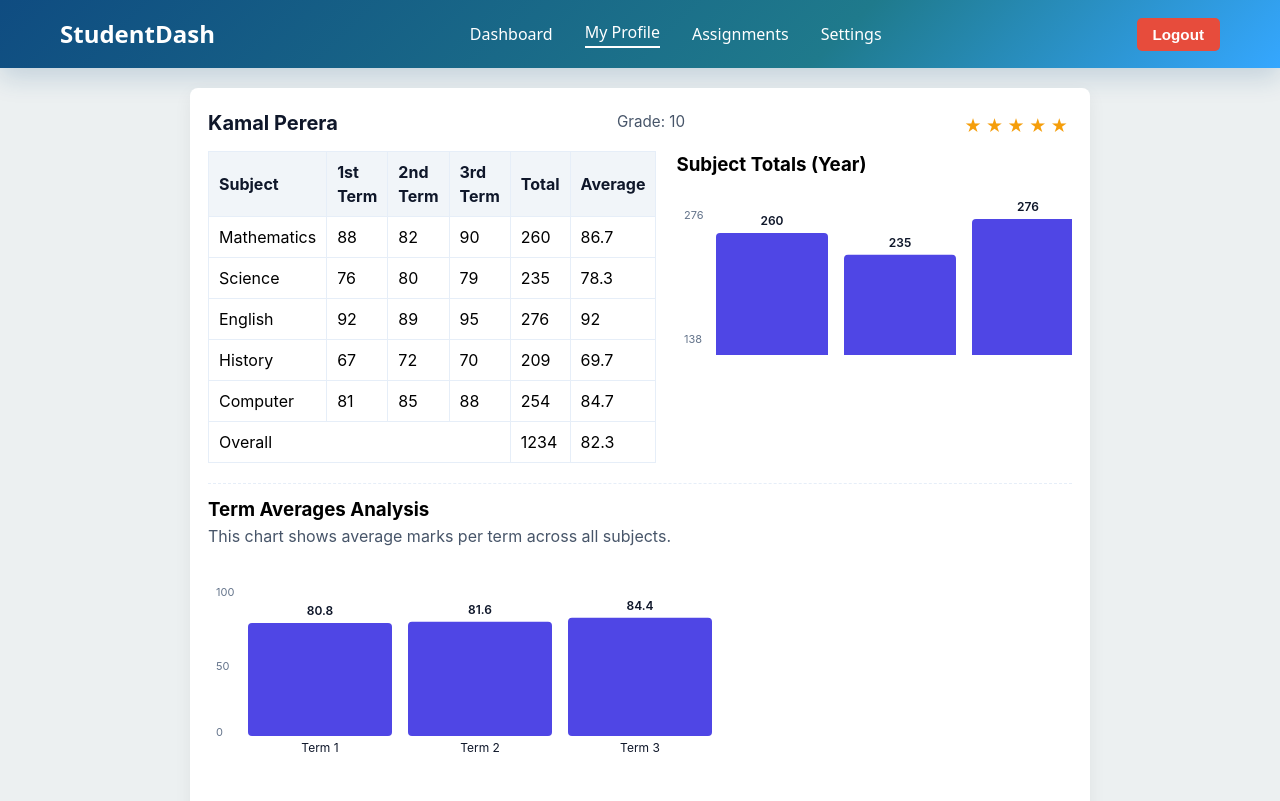
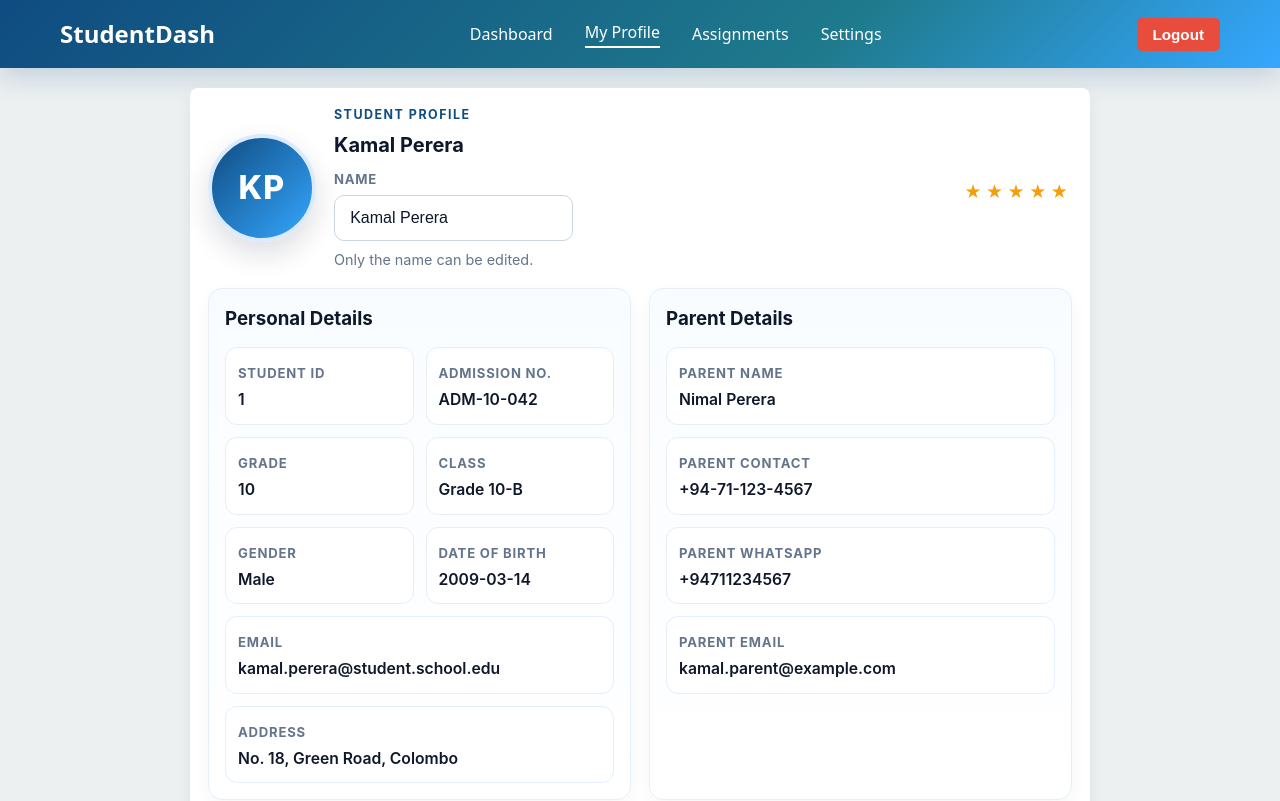
Before and after one commit to Lalindu0923/githubTester, a React (Vite) app in the folder studentDashboard/: page /profile in a window 1280 px wide. Shown: the top 801 px of the page. Built offline with nearby package versions, Linux system fonts and the light colour scheme.

Commit message:
feat: expand student profile details

```diff
--- a/studentDashboard/src/components/Student.jsx
+++ b/studentDashboard/src/components/Student.jsx
@@ -1,39 +1,47 @@
-import React from "react";
-import "../styles/Student.css";
+import React, { useEffect, useMemo, useState } from 'react'
+import '../styles/Student.css'
 
-// Simple Student component showing three-term marks per subject,
-// totals/averages, and two analysis charts (subject totals, term averages).
+// Student profile view with editable name and read-only personal / parent details.
 
 const sampleStudent = {
   id: 1,
-  name: "Kamal Perera",
-  grade: "10",
+  name: 'Kamal Perera',
+  grade: '10',
+  gender: 'Male',
+  dob: '2009-03-14',
+  admissionNumber: 'ADM-10-042',
+  className: 'Grade 10-B',
+  address: 'No. 18, Green Road, Colombo',
+  email: 'kamal.perera@student.school.edu',
+  parentName: 'Nimal Perera',
   parentContact: '+94-71-123-4567',
   parentWhatsApp: '+94711234567',
   parentEmail: 'kamal.parent@example.com',
+  rating: 5,
+  profilePicture: '',
   subjects: [
-    { name: "Mathematics", marks: { term1: 88, term2: 82, term3: 90 } },
-    { name: "Science", marks: { term1: 76, term2: 80, term3: 79 } },
-    { name: "English", marks: { term1: 92, term2: 89, term3: 95 } },
-    { name: "History", marks: { term1: 67, term2: 72, term3: 70 } },
-    { name: "Computer", marks: { term1: 81, term2: 85, term3: 88 } }
+    { name: 'Mathematics', marks: { term1: 88, term2: 82, term3: 90 } },
+    { name: 'Science', marks: { term1: 76, term2: 80, term3: 79 } },
+    { name: 'English', marks: { term1: 92, term2: 89, term3: 95 } },
+    { name: 'History', marks: { term1: 67, term2: 72, term3: 70 } },
+    { name: 'Computer', marks: { term1: 81, term2: 85, term3: 88 } }
   ]
-};
+}
 
 function SimpleBarChart({ data, width = 600, height = 300, labelKey = 'value' }) {
-  const padding = 40;
-  const chartWidth = width - padding * 2;
-  const chartHeight = height - padding * 2;
-  const maxValue = Math.max(100, ...data.map((d) => d[labelKey]));
-  const barWidth = chartWidth / data.length - 16;
+  const padding = 40
+  const chartWidth = width - padding * 2
+  const chartHeight = height - padding * 2
+  const maxValue = Math.max(100, ...data.map((d) => d[labelKey]))
+  const barWidth = chartWidth / data.length - 16
 
   return (
     <svg className="student-chart" width={width} height={height}>
       <rect x="0" y="0" width={width} height={height} fill="transparent" />
       {data.map((d, i) => {
-        const x = padding + i * (barWidth + 16);
-        const barHeight = (d[labelKey] / maxValue) * chartHeight;
-        const y = padding + (chartHeight - barHeight);
+        const x = padding + i * (barWidth + 16)
+        const barHeight = (d[labelKey] / maxValue) * chartHeight
+        const y = padding + (chartHeight - barHeight)
         return (
           <g key={d.name}>
             <rect x={x} y={y} width={barWidth} height={barHeight} fill="#4f46e5" rx="4">
@@ -52,11 +60,25 @@ function SimpleBarChart({ data, width = 600, height = 300, labelKey = 'value' })
       <text x={8} y={padding + chartHeight / 2 + 4} className="axis-label">{Math.round(maxValue / 2)}</text>
       <text x={8} y={padding} className="axis-label">{maxValue}</text>
     </svg>
-  );
+  )
 }
 
 export default function Student({ student = sampleStudent }) {
-  // compute per-subject totals and averages
+  const [editableName, setEditableName] = useState(student.name)
+
+  useEffect(() => {
+    setEditableName(student.name)
+  }, [student])
+
+  const initials = useMemo(() => {
+    return editableName
+      .split(' ')
+      .filter(Boolean)
+      .slice(0, 2)
+      .map((part) => part[0]?.toUpperCase())
+      .join('')
+  }, [editableName])
+
   const renderStars = (rating = 0) => {
     const max = 5
     const stars = []
@@ -70,43 +92,128 @@ export default function Student({ student = sampleStudent }) {
     return <div className="student-review">{stars}</div>
   }
   const subjectsWithTotals = student.subjects.map((s) => {
-    const t1 = Number(s.marks.term1 || 0);
-    const t2 = Number(s.marks.term2 || 0);
-    const t3 = Number(s.marks.term3 || 0);
-    const total = t1 + t2 + t3;
-    const average = Math.round((total / 3) * 10) / 10;
-    return { name: s.name, term1: t1, term2: t2, term3: t3, total, average };
-  });
+    const t1 = Number(s.marks.term1 || 0)
+    const t2 = Number(s.marks.term2 || 0)
+    const t3 = Number(s.marks.term3 || 0)
+    const total = t1 + t2 + t3
+    const average = Math.round((total / 3) * 10) / 10
+    return { name: s.name, term1: t1, term2: t2, term3: t3, total, average }
+  })
 
-  const overallTotal = subjectsWithTotals.reduce((s, x) => s + x.total, 0);
-  const overallAverage = Math.round((overallTotal / (subjectsWithTotals.length * 3)) * 10) / 10;
+  const overallTotal = subjectsWithTotals.reduce((s, x) => s + x.total, 0)
+  const overallAverage = Math.round((overallTotal / (subjectsWithTotals.length * 3)) * 10) / 10
 
-  // term-wise averages across subjects
   const termTotals = subjectsWithTotals.reduce(
     (acc, s) => {
-      acc.term1 += s.term1;
-      acc.term2 += s.term2;
-      acc.term3 += s.term3;
-      return acc;
+      acc.term1 += s.term1
+      acc.term2 += s.term2
+      acc.term3 += s.term3
+      return acc
     },
     { term1: 0, term2: 0, term3: 0 }
-  );
+  )
 
   const termAverages = [
     { name: 'Term 1', value: Math.round((termTotals.term1 / subjectsWithTotals.length) * 10) / 10 },
     { name: 'Term 2', value: Math.round((termTotals.term2 / subjectsWithTotals.length) * 10) / 10 },
     { name: 'Term 3', value: Math.round((termTotals.term3 / subjectsWithTotals.length) * 10) / 10 }
-  ];
+  ]
 
-  const subjectTotalsForChart = subjectsWithTotals.map((s) => ({ name: s.name, value: s.total }));
+  const subjectTotalsForChart = subjectsWithTotals.map((s) => ({ name: s.name, value: s.total }))
 
   return (
     <div className="student-card">
       <header className="student-header">
-        <h2 className="student-name">{student.name}</h2>
-        <div className="student-meta">Grade: {student.grade}</div>
+        <div className="student-profile-hero">
+          <div className="student-avatar-wrap">
+            {student.profilePicture ? (
+              <img className="student-avatar" src={student.profilePicture} alt={`${student.name} profile`} />
+            ) : (
+              <div className="student-avatar student-avatar-fallback">{initials}</div>
+            )}
+          </div>
+
+          <div className="student-profile-copy">
+            <p className="profile-kicker">Student Profile</p>
+            <h2 className="student-name">{editableName}</h2>
+            <div className="profile-edit-row">
+              <label className="profile-field">
+                <span>Name</span>
+                <input
+                  type="text"
+                  value={editableName}
+                  onChange={(event) => setEditableName(event.target.value)}
+                  className="profile-input"
+                />
+              </label>
+              <p className="profile-hint">Only the name can be edited.</p>
+            </div>
+          </div>
+        </div>
         {renderStars(student.rating)}
       </header>
+
+      <section className="student-profile-grid">
+        <article className="student-profile-panel">
+          <h3>Personal Details</h3>
+          <div className="profile-details-grid">
+            <div className="profile-detail">
+              <span>Student ID</span>
+              <strong>{student.id}</strong>
+            </div>
+            <div className="profile-detail">
+              <span>Admission No.</span>
+              <strong>{student.admissionNumber || 'ADM-10-042'}</strong>
+            </div>
+            <div className="profile-detail">
+              <span>Grade</span>
+              <strong>{student.grade}</strong>
+            </div>
+            <div className="profile-detail">
+              <span>Class</span>
+              <strong>{student.className || 'Grade 10-B'}</strong>
+            </div>
+            <div className="profile-detail">
+              <span>Gender</span>
+              <strong>{student.gender || 'Male'}</strong>
+            </div>
+            <div className="profile-detail">
+              <span>Date of Birth</span>
+              <strong>{student.dob || '2009-03-14'}</strong>
+            </div>
+            <div className="profile-detail profile-detail-wide">
+              <span>Email</span>
+              <strong>{student.email || 'kamal.perera@student.school.edu'}</strong>
+            </div>
+            <div className="profile-detail profile-detail-wide">
+              <span>Address</span>
+              <strong>{student.address || 'No. 18, Green Road, Colombo'}</strong>
+            </div>
+          </div>
+        </article>
+
+        <article className="student-profile-panel">
+          <h3>Parent Details</h3>
+          <div className="profile-details-grid">
+            <div className="profile-detail profile-detail-wide">
+              <span>Parent Name</span>
+              <strong>{student.parentName || 'Nimal Perera'}</strong>
+            </div>
+            <div className="profile-detail profile-detail-wide">
+              <span>Parent Contact</span>
+              <strong>{student.parentContact}</strong>
+            </div>
+            <div className="profile-detail profile-detail-wide">
+              <span>Parent WhatsApp</span>
+              <strong>{student.parentWhatsApp}</strong>
+            </div>
+            <div className="profile-detail profile-detail-wide">
+              <span>Parent Email</span>
+              <strong>{student.parentEmail}</strong>
+            </div>
+          </div>
+        </article>
+      </section>
 
       <section className="student-details">
         <table className="marks-table">
@@ -153,5 +260,5 @@ export default function Student({ student = sampleStudent }) {
         <SimpleBarChart data={termAverages} width={560} height={220} labelKey="value" />
       </section>
     </div>
-  );
+  )
 }
--- a/studentDashboard/src/styles/Student.css
+++ b/studentDashboard/src/styles/Student.css
@@ -186,7 +186,142 @@
   display: flex;
   justify-content: space-between;
   align-items: center;
+  gap: 16px;
   margin-bottom: 12px;
+}
+
+.student-profile-hero {
+  display: flex;
+  align-items: center;
+  gap: 18px;
+  flex: 1;
+  min-width: 0;
+}
+
+.student-avatar-wrap {
+  flex-shrink: 0;
+}
+
+.student-avatar {
+  width: 108px;
+  height: 108px;
+  border-radius: 50%;
+  object-fit: cover;
+  border: 4px solid #dbeafe;
+  box-shadow: 0 12px 28px rgba(15, 23, 42, 0.14);
+}
+
+.student-avatar-fallback {
+  display: grid;
+  place-items: center;
+  background: linear-gradient(135deg, #0f4c81, #35a7ff);
+  color: #ffffff;
+  font-weight: 800;
+  font-size: 2rem;
+  letter-spacing: 0.04em;
+}
+
+.student-profile-copy {
+  min-width: 0;
+}
+
+.profile-kicker {
+  margin: 0 0 0.3rem;
+  text-transform: uppercase;
+  letter-spacing: 0.12em;
+  color: #0f4c81;
+  font-size: 0.78rem;
+  font-weight: 700;
+}
+
+.profile-edit-row {
+  display: grid;
+  gap: 8px;
+  margin-top: 10px;
+}
+
+.profile-field {
+  display: grid;
+  gap: 6px;
+  max-width: 360px;
+}
+
+.profile-field span,
+.profile-detail span {
+  font-size: 0.82rem;
+  text-transform: uppercase;
+  letter-spacing: 0.06em;
+  color: #64748b;
+  font-weight: 700;
+}
+
+.profile-input {
+  width: 100%;
+  border: 1px solid #cbd5e1;
+  border-radius: 10px;
+  padding: 0.8rem 0.95rem;
+  font-size: 1rem;
+  color: #0f172a;
+  background: #ffffff;
+  outline: none;
+  transition: border-color 0.2s ease, box-shadow 0.2s ease;
+}
+
+.profile-input:focus {
+  border-color: #0f4c81;
+  box-shadow: 0 0 0 3px rgba(15, 76, 129, 0.15);
+}
+
+.profile-hint {
+  margin: 0;
+  color: #64748b;
+  font-size: 0.9rem;
+}
+
+.student-profile-grid {
+  display: grid;
+  grid-template-columns: repeat(2, minmax(0, 1fr));
+  gap: 18px;
+  margin: 18px 0 20px;
+}
+
+.student-profile-panel {
+  border: 1px solid #e6eef8;
+  border-radius: 14px;
+  background: linear-gradient(180deg, #f9fcff, #ffffff);
+  padding: 16px;
+  box-shadow: 0 6px 18px rgba(15, 23, 42, 0.04);
+}
+
+.student-profile-panel h3 {
+  margin: 0 0 14px;
+  color: #0f172a;
+}
+
+.profile-details-grid {
+  display: grid;
+  grid-template-columns: repeat(2, minmax(0, 1fr));
+  gap: 12px;
+}
+
+.profile-detail {
+  background: #ffffff;
+  border: 1px solid #e6eef8;
+  border-radius: 12px;
+  padding: 12px;
+}
+
+.profile-detail strong {
+  display: block;
+  margin-top: 4px;
+  color: #0f172a;
+  font-size: 0.98rem;
+  font-weight: 600;
+  word-break: break-word;
+}
+
+.profile-detail-wide {
+  grid-column: 1 / -1;
 }
 
 .student-name {
@@ -343,3 +478,38 @@
 .student-review { margin-top: 8px; }
 .star { font-size: 1.05rem; color: #cbd5e1; margin-right: 4px }
 .star.filled { color: #f59e0b }
+
+@media (max-width: 900px) {
+  .student-header {
+    flex-direction: column;
+    align-items: flex-start;
+  }
+
+  .student-profile-grid {
+    grid-template-columns: 1fr;
+  }
+
+  .profile-details-grid {
+    grid-template-columns: 1fr;
+  }
+}
+
+@media (max-width: 640px) {
+  .student-profile-hero {
+    flex-direction: column;
+    align-items: flex-start;
+  }
+
+  .student-avatar {
+    width: 92px;
+    height: 92px;
+  }
+
+  .student-details {
+    flex-direction: column;
+  }
+
+  .marks-table {
+    width: 100%;
+  }
+}
```
